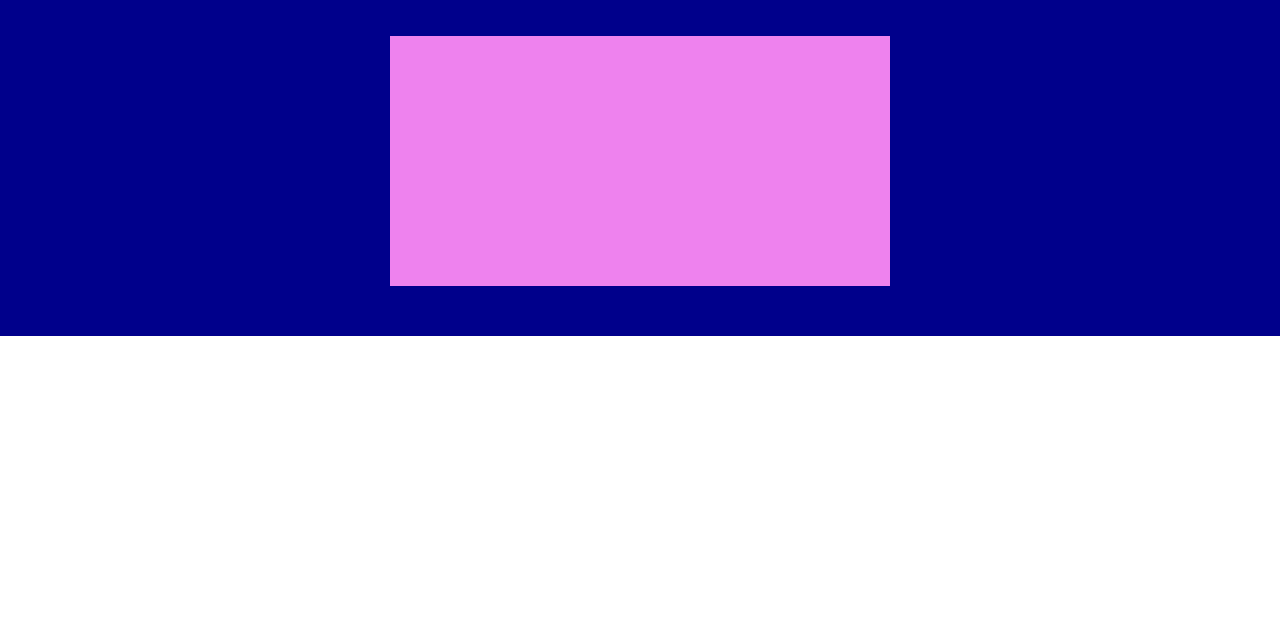
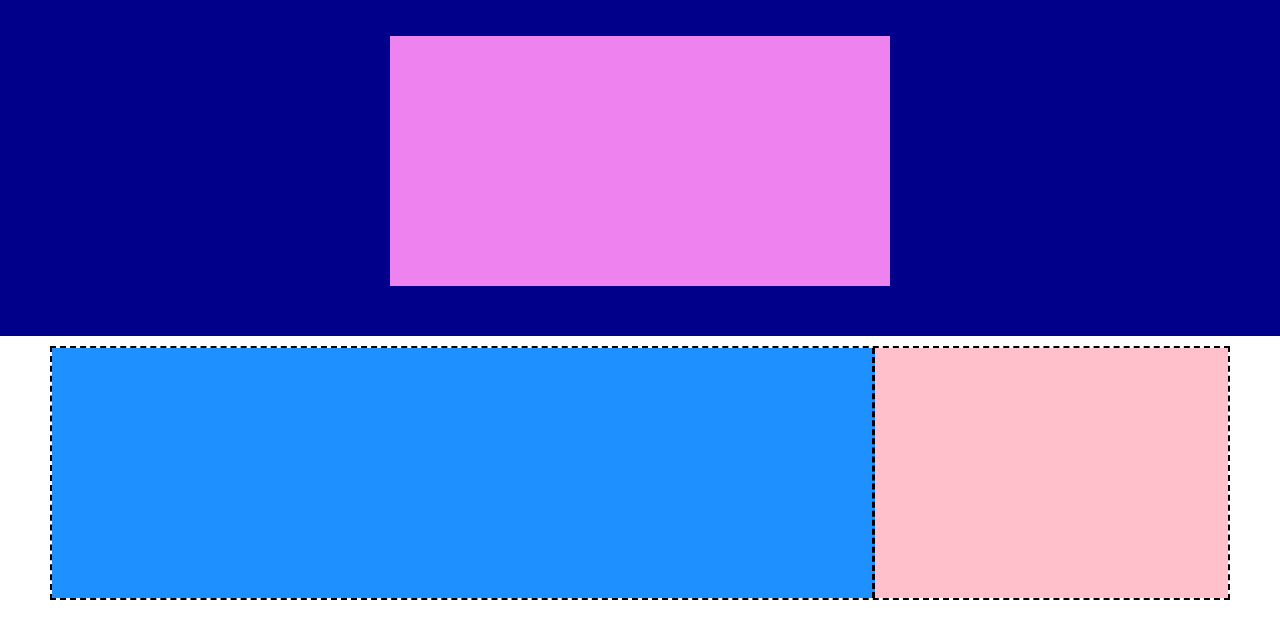
Before and after one commit to simone-danzeri/htmlcss-struttura-discord, a plain HTML site: page index.html in a window 1280 px wide. Shown: the part 46-684 px from the top of the page. Drawn offline with Linux system fonts and the light colour scheme.

Commit message:
feat: add first row in main

```diff
--- a/index.html
+++ b/index.html
@@ -20,5 +20,14 @@
             <div class="pink"></div>
         </section>
     </header>
+    <div class="container"></div>
+        <main>
+            <section class="row-1"> <!-- primo blocco bianco-->
+                <div class="box"> <!-- grande rettangolo con due rettangoli dentro-->
+                    <div class="left-box"></div>
+                    <div class="right-box"></div>
+                </div>
+            </section>
+        </main>
 </body>
 </html>
--- a/style.css
+++ b/style.css
@@ -66,3 +66,44 @@ nav :last-child{
     height: 250px;
     background-color: #ee82ee;
 }
+
+/*-------------------
+    CONTAINER
+-------------------*/
+
+.container{
+    max-width: 1180px;
+    margin: 0 auto;
+    background-color: coral;
+}
+
+/*-------------------
+    MAIN
+-------------------*/
+
+.row-1{
+    display: flex;
+    justify-content: center;
+    padding: 10px 0px;
+}
+
+.box{
+    display: flex;
+    flex-wrap: wrap;
+    border: 2px dashed black;
+    width: 1180px;
+    margin: 0 auto;
+}
+
+.left-box{
+    background-color: #1e90ff;
+    width: 70%;
+    border-right: 3px dashed black;
+    min-height: 250px;
+}
+
+.right-box{
+    background-color: #ffc0cb;
+    width: 30%;
+    min-height: 250px;
+}
```
